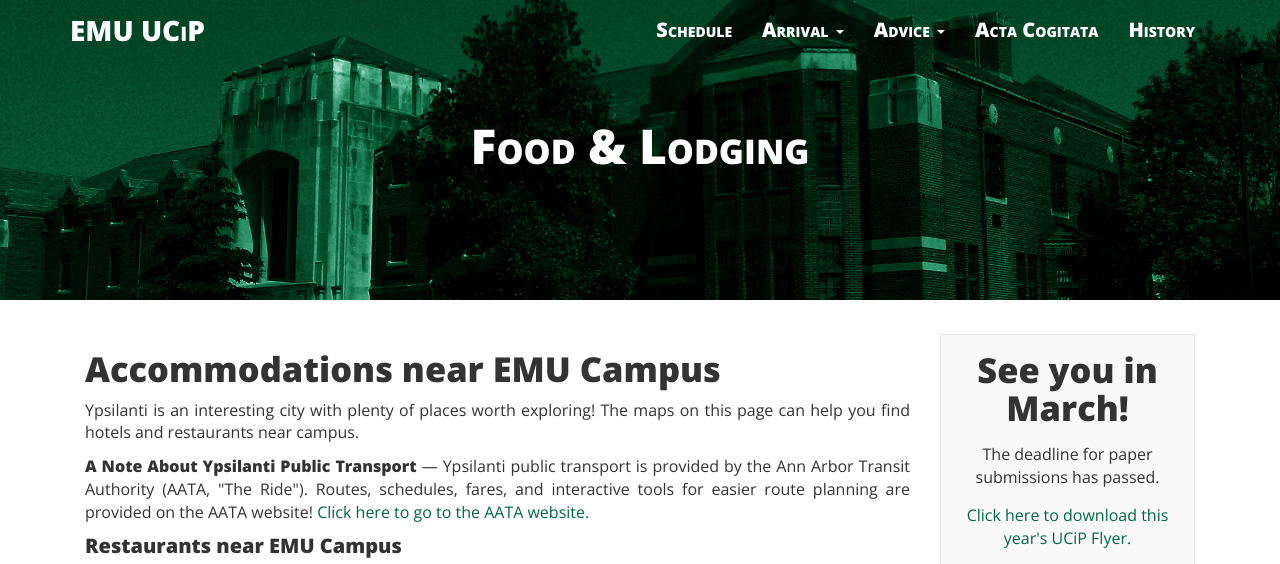
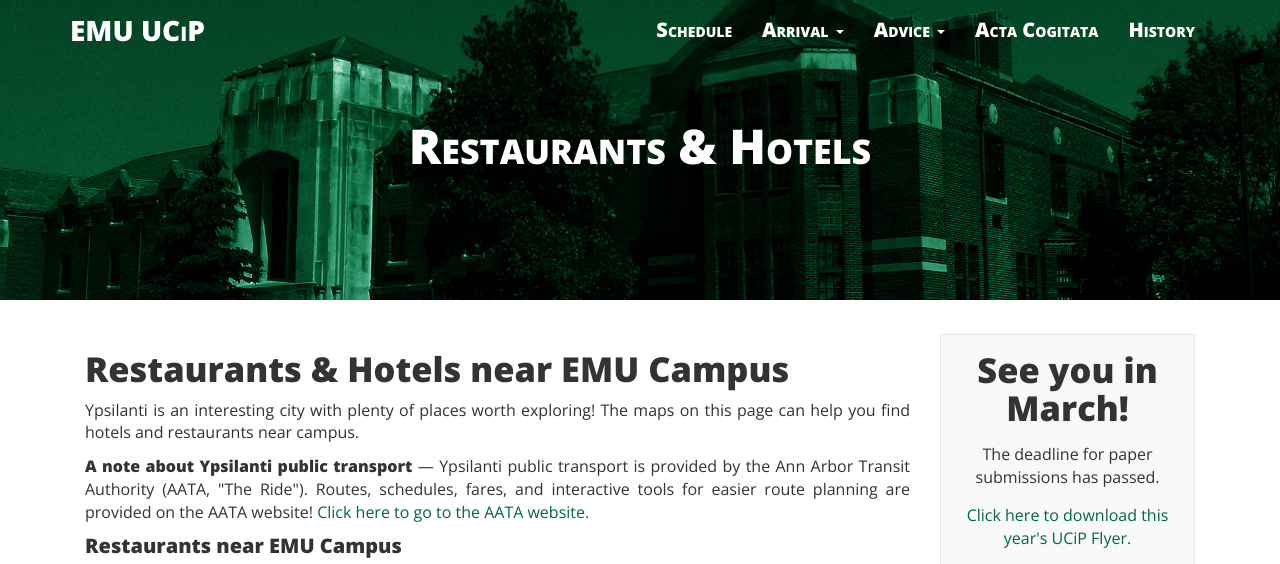
Before and after one commit to ucip/ucip.github.io, a Jekyll site: the page built from accommodations.md, in a window 1280 px wide and 900 px high, cut to the strip 0-564 px from the top of the window. Built offline with Jekyll 4.4.1, drawn with Linux system fonts in a browser that asks for light colours; nearby versions of some CDN libraries.

Commit message:
changing titles to restaurants and hotels for consistency

```diff
--- a/accommodations.md
+++ b/accommodations.md
@@ -1,15 +1,15 @@
 ---
 layout: page
-title: "Food & Lodging"
+title: "Restaurants & Hotels"
 header-img: "img/header.jpg"
 permalink: /arrival/accommodations/
 ---
 
 <div class="container">
   <div class="col-sm-9 col-xs-12 cfp-page">
-    <h3 class="home-h3">Accommodations near EMU Campus</h3>
+    <h3 class="home-h3">Restaurants & Hotels near EMU Campus</h3>
     <p class="text-justify">Ypsilanti is an interesting city with plenty of places worth exploring! The maps on this page can help you find hotels and restaurants near campus.</p>
-    <p class="text-justify"><strong>A Note About Ypsilanti Public Transport</strong> &mdash; Ypsilanti public transport is provided by the Ann Arbor Transit Authority (AATA, "The Ride"). Routes, schedules, fares, and interactive tools for easier route planning are provided on the AATA website! <a href="http://www.theride.org/">Click here to go to the AATA website.</a></p>
+    <p class="text-justify"><strong>A note about Ypsilanti public transport</strong> &mdash; Ypsilanti public transport is provided by the Ann Arbor Transit Authority (AATA, "The Ride"). Routes, schedules, fares, and interactive tools for easier route planning are provided on the AATA website! <a href="http://www.theride.org/">Click here to go to the AATA website.</a></p>
     <h4>Restaurants near EMU Campus</h4>
     <iframe src="https://www.google.com/maps/d/embed?mid=1XnDhg6N9ZGY8YrzNU_Actjg25zE" width="100%" height="480"></iframe>
     <h4>Hotels near EMU Campus</h4>
```
